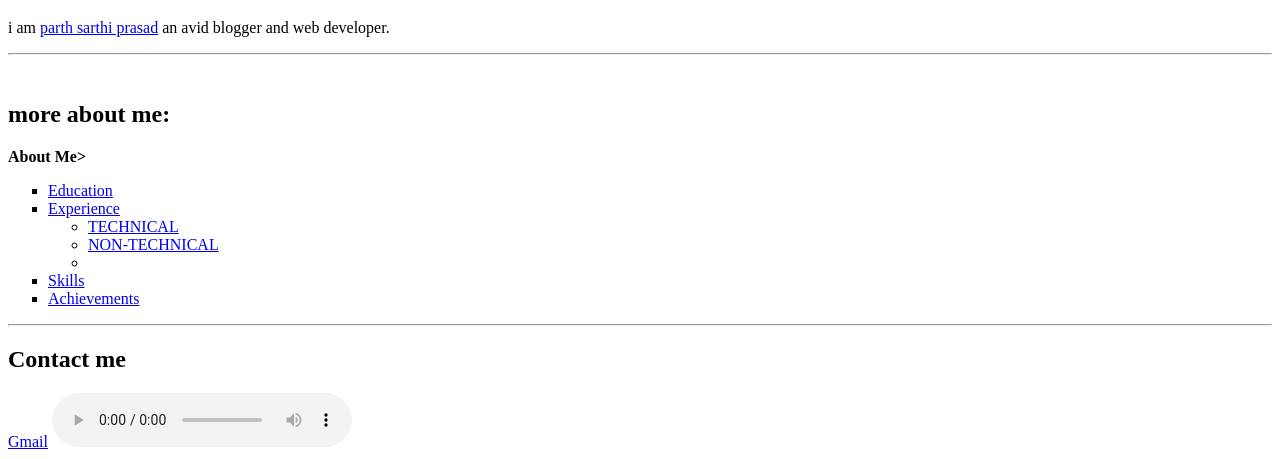
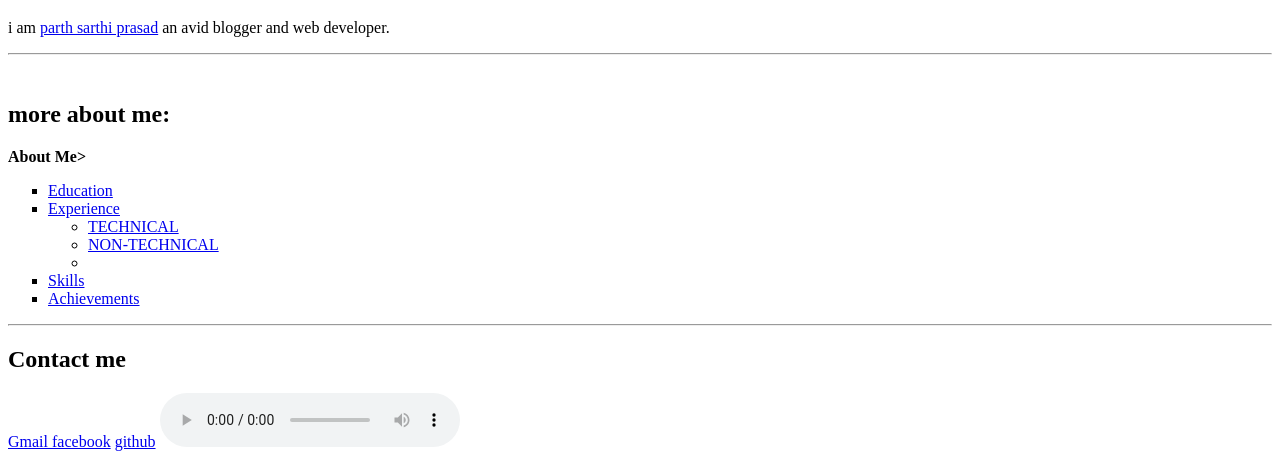
Before and after one commit to parthsarthiprasad/cv, a plain HTML site: page index.html in a window 1280 px wide. Shown: the part 573-1032 px from the top of the page. Drawn offline with Linux system fonts and the light colour scheme.

```diff
--- a/index.html
+++ b/index.html
@@ -43,7 +43,11 @@
 
 
 <h2> Contact me </h2>
-<a href="mailto:mepsp2000@gmail.com">Gmail</a>
+<a href="mailto:mepsp2000@gmail.com">Gmail                     </a>
+<a href="https://www.facebook.com/parth.sarthi.543">facebook</a>
+<a href="https://github.com/parthsarthiprasad">github</a>
+
+
 
 
     <audio autoplay loop controls src="wish_you_were_here.mp3"> </audio>
```
